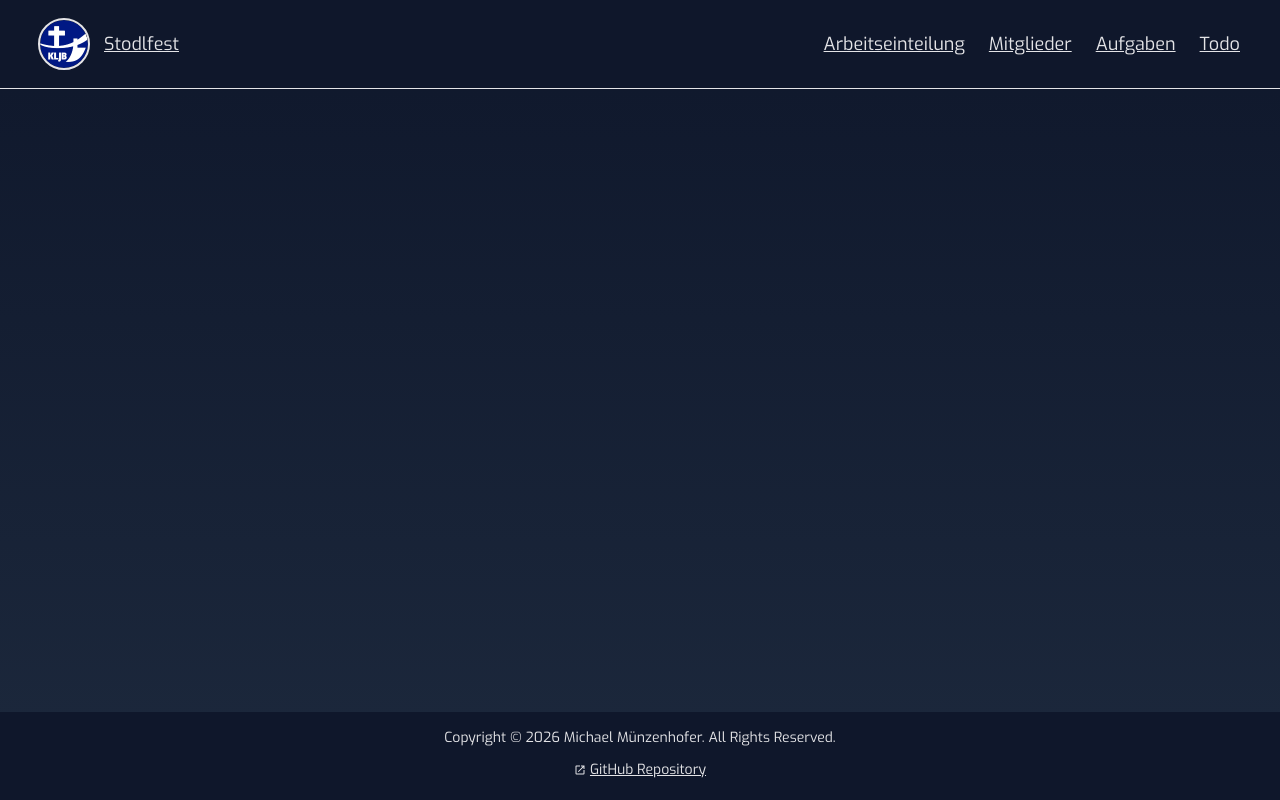
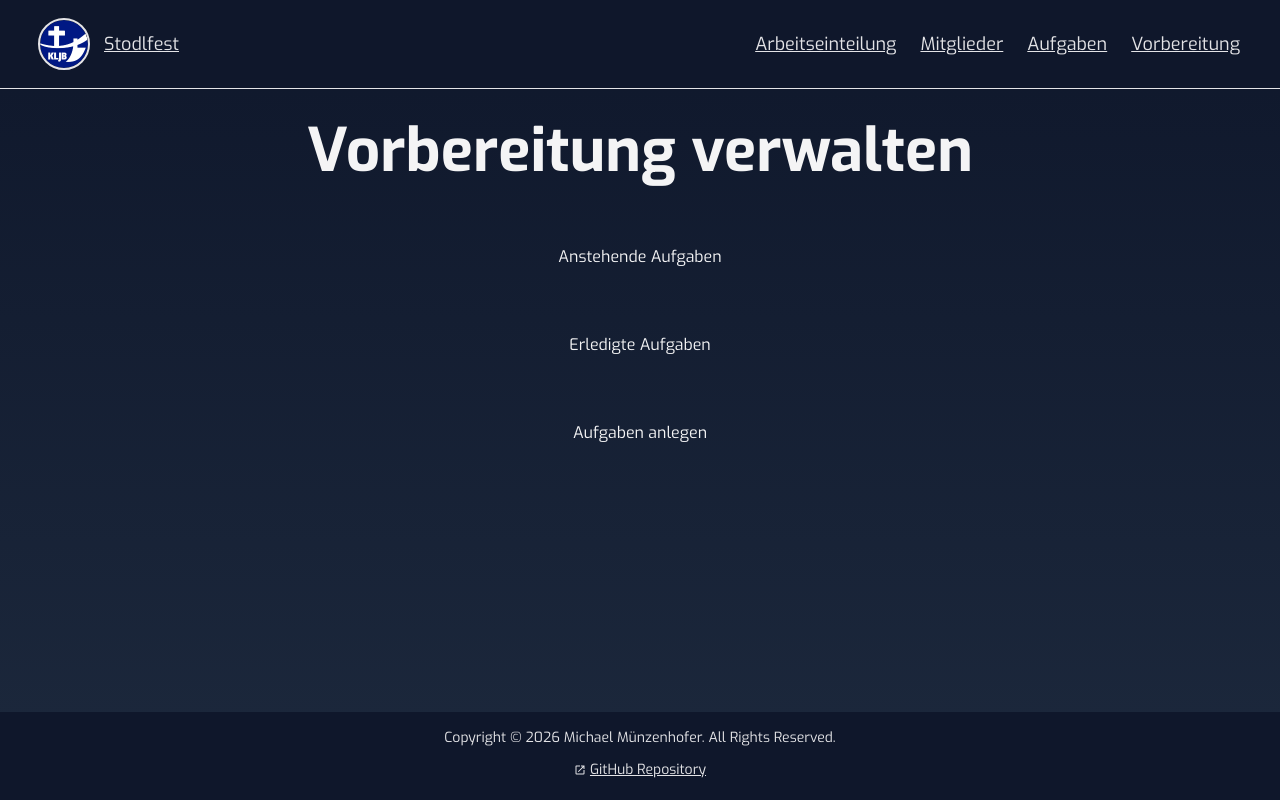
Before and after one commit to StackOverflowIsBetterThanAnyAI/stodlfest-frontend, a React (Vite) app: page /vorbereitung in a window 1280 px wide. Built offline with nearby package versions, Linux system fonts and the light colour scheme; a web font is replaced by a local one.

Commit message:
todo -> vorbereitung

```diff
--- a/src/App.tsx
+++ b/src/App.tsx
@@ -2,6 +2,7 @@ import { BrowserRouter, Routes, Route } from 'react-router-dom'
 import Navigation from './components/navigation/Navigation'
 import Footer from './components/footer/Footer'
 import Home from './pages/Home'
+import Vorbereitung from './pages/Vorbereitung'
 import { useDocumentTitle } from './hooks/useDocumentTitle'
 
 const AppContent = () => {
@@ -21,7 +22,7 @@ const AppContent = () => {
                     element={<h1>Mitglieder anlegen</h1>}
                 />
                 <Route path="/aufgaben" element={<h1>Aufgaben anlegen</h1>} />
-                <Route path="/todo" element={<h1>Todo</h1>} />
+                <Route path="/vorbereitung" element={<Vorbereitung />} />
             </Routes>
             <Footer />
         </div>
--- a/src/components/navigation/Navigation.tsx
+++ b/src/components/navigation/Navigation.tsx
@@ -64,8 +64,11 @@ const Navigation = () => {
                         <Link to="/aufgaben" className="secondary-text-pseudo">
                             Aufgaben
                         </Link>
-                        <Link to="/todo" className="secondary-text-pseudo">
-                            Todo
+                        <Link
+                            to="/vorbereitung"
+                            className="secondary-text-pseudo"
+                        >
+                            Vorbereitung
                         </Link>
                     </div>
                 )}
@@ -87,8 +90,8 @@ const Navigation = () => {
                     <Link to="/aufgaben" className="secondary-text-pseudo">
                         Aufgaben
                     </Link>
-                    <Link to="/todo" className="secondary-text-pseudo">
-                        Todo
+                    <Link to="/vorbereitung" className="secondary-text-pseudo">
+                        Vorbereitung
                     </Link>
                 </nav>
             )}
--- a/src/constants/constants.ts
+++ b/src/constants/constants.ts
@@ -3,5 +3,5 @@ export const ROUTES = [
     'arbeitseinteilung',
     'mitglieder',
     'aufgaben',
-    'todo',
+    'vorbereitung',
 ]
--- /dev/null
+++ b/src/pages/Vorbereitung.tsx
@@ -0,0 +1,14 @@
+const Vorbereitung = () => {
+    return (
+        <main className="max-w-7xl w-full mx-auto items-center p-8 flex flex-col gap-8 xs:gap-16">
+            <h1 className="text-3xl xs:text-4xl sm:text-5xl md:text-6xl font-bold flex flex-wrap justify-center text-center items-center gap-4">
+                Vorbereitung verwalten
+            </h1>
+            <h2>Anstehende Aufgaben</h2>
+            <h2>Erledigte Aufgaben</h2>
+            <h2>Aufgaben anlegen</h2>
+        </main>
+    )
+}
+
+export default Vorbereitung
```
